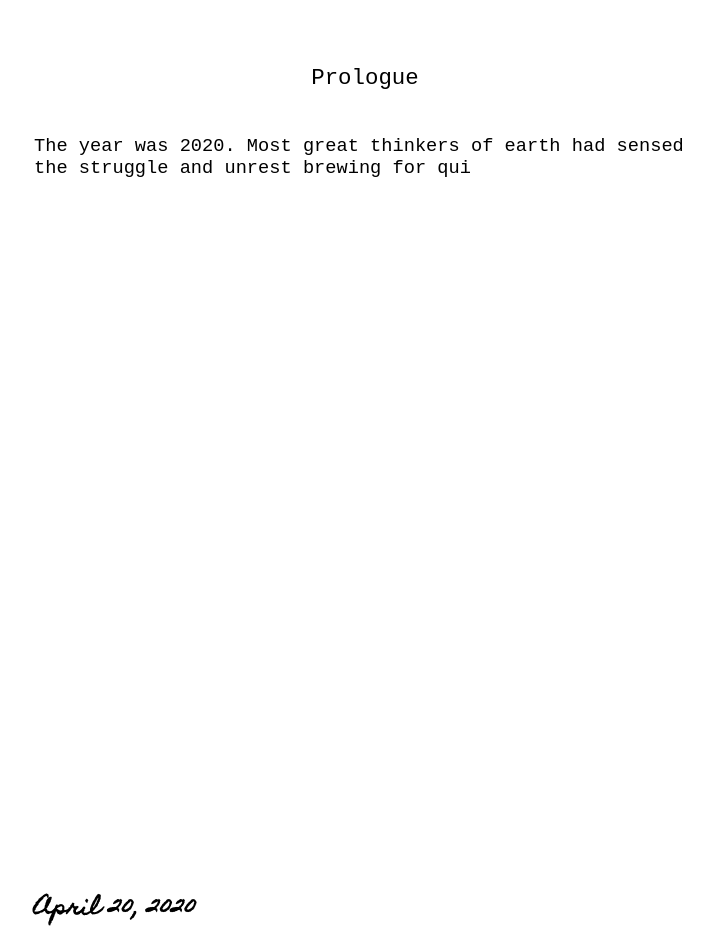
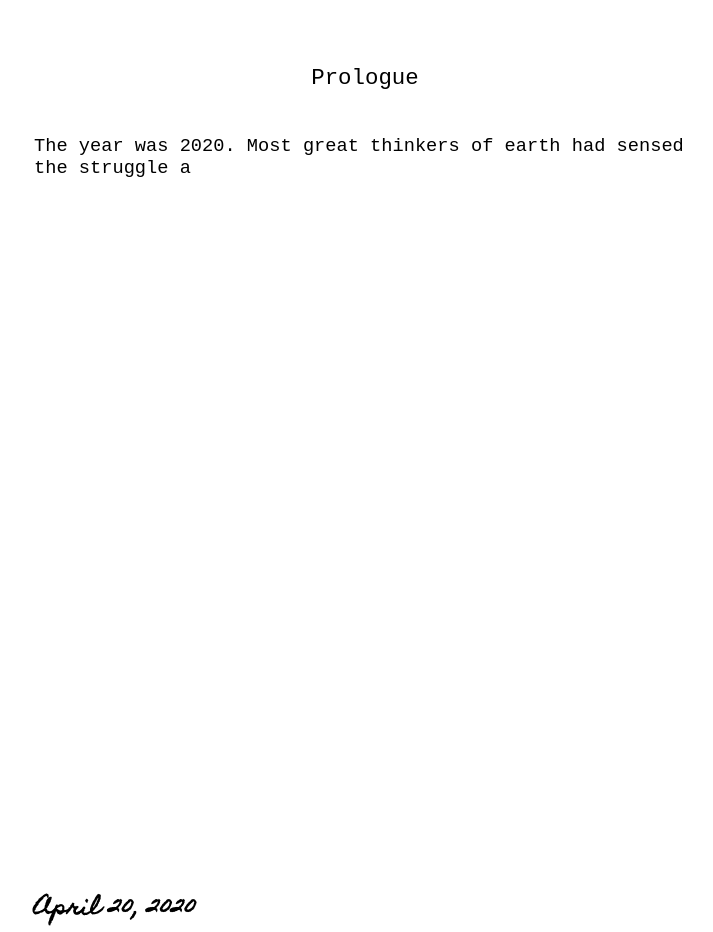
Before and after one commit to kduckets/tfw, a Next.js app: page / in a window 1280 px wide. Shown: the part 1060-1992 px from the top of the page, without its empty margins (275-988 px from the left). Built offline with nearby package versions, Linux system fonts and the light colour scheme; a web font is replaced by a local one.

Commit message:
Update index.js

```diff
--- a/pages/index.js
+++ b/pages/index.js
@@ -29,7 +29,7 @@ export default function Home() {
           options={{
             autoStart: true,
             loop: false,
-            delay: 42
+            delay: 60
           }}
           onInit={(typewriter) => {
             typewriter.typeString('The year was 2020. Most great thinkers of earth had sensed the struggle and unrest brewing for quite some time, but very few were prepared for the events that actually transpired. Sickness, suffering, and death were just the tip of the iceberg as an already unstable human race was ravaged by plague, cultural divergence, and warfare.')
```
